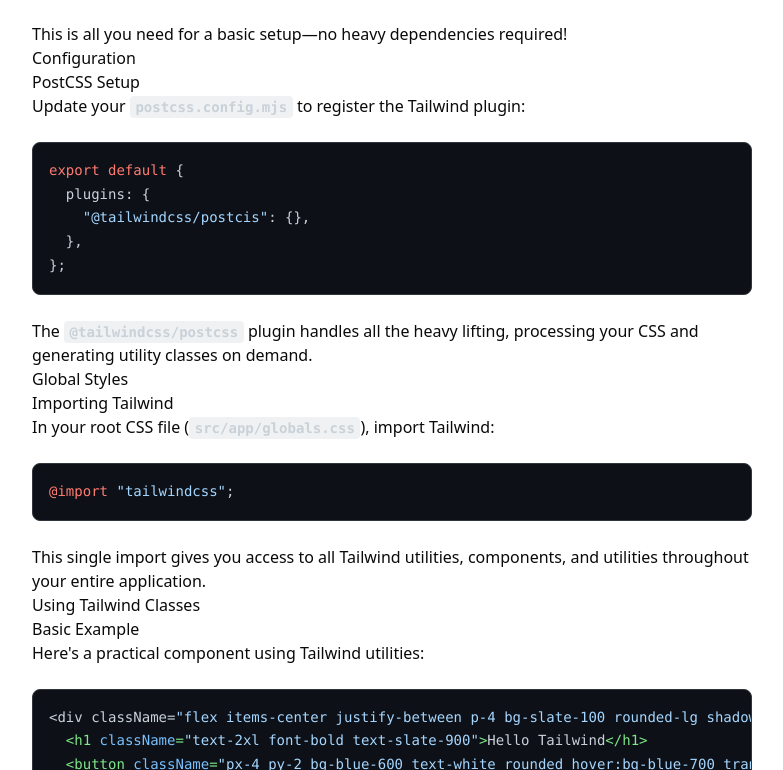
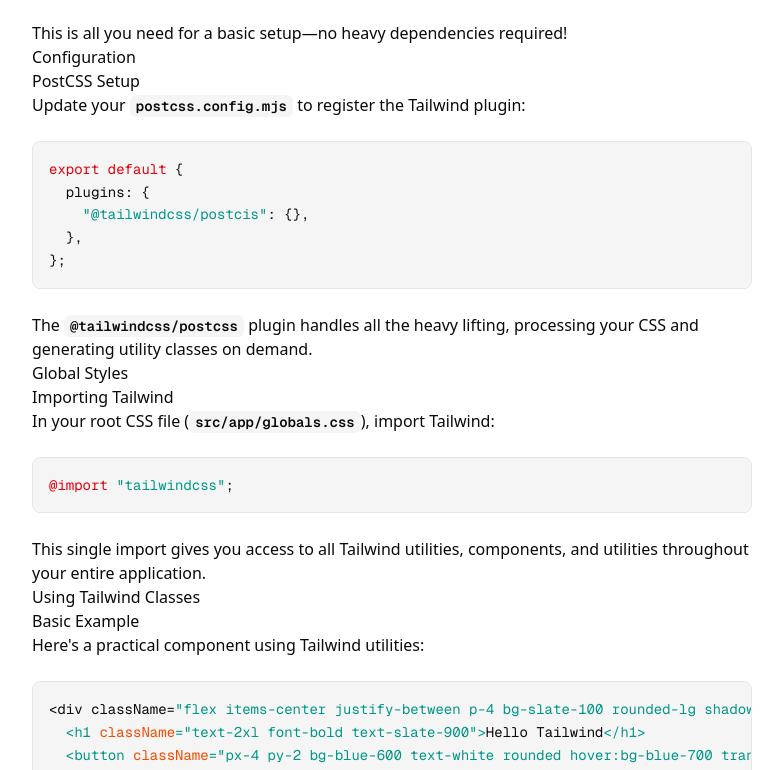
Before and after one commit to powerplayguy84/thestaticweb, a Next.js app: page /guides/tailwind-setup in a window 1280 px wide. Shown: the part 1170-1940 px from the top of the page, without its empty margins (248-1031 px from the left). Built offline with nearby package versions, Linux system fonts and the light colour scheme.

Commit message:
feat: implement ArticleImage component and update article page to use it

```diff
--- a/src/app/[category]/[slug]/page.tsx
+++ b/src/app/[category]/[slug]/page.tsx
@@ -7,9 +7,9 @@ import {
 import { formatDate } from "@/lib/date";
 import ArticleNavigation from "@/components/ArticleNavigation";
 import RelatedArticles from "@/components/RelatedArticles";
+import ArticleImage from "@/components/ArticleImage";
 import { notFound } from "next/navigation";
 import { Metadata } from "next";
-import Image from "next/image";
 
 interface ArticlePageProps {
   params: Promise<{
@@ -83,16 +83,7 @@ export default async function ArticlePage({ params }: ArticlePageProps) {
 
         {/* Featured Image */}
         {article.image && article.image.trim() !== "" && (
-          <div className="w-full h-64 sm:h-96 bg-muted overflow-hidden rounded-lg relative mb-8">
-            <Image
-              src={article.image}
-              alt={article.title}
-              fill
-              className="object-cover"
-              sizes="(max-width: 768px) 100vw, 768px"
-              priority
-            />
-          </div>
+          <ArticleImage src={article.image} alt={article.title} />
         )}
 
         {/* Tags */}
--- a/src/app/globals.css
+++ b/src/app/globals.css
@@ -155,25 +155,21 @@
   }
 }
 
-/* Syntax Highlighting - GitHub Dark Style */
+/* Syntax Highlighting with Shadcn Semantic Colors */
+@layer components {
   .hljs {
-  display: block;
-  overflow-x: auto;
-  padding: 1rem;
-  background: #0d1117;
-  color: #c9d1d9;
+    @apply block overflow-x-auto p-4 bg-muted text-foreground;
   }
 
   .hljs-comment,
   .hljs-quote {
-  color: #8b949e;
-  font-style: italic;
+    @apply text-muted-foreground italic;
   }
 
   .hljs-keyword,
   .hljs-selector-tag,
   .hljs-subst {
-  color: #ff7b72;
+    @apply text-destructive;
   }
 
   .hljs-number,
@@ -181,96 +177,100 @@
   .hljs-variable,
   .hljs-template-variable,
   .hljs-tag .hljs-attr {
-  color: #79c0ff;
+    @apply text-chart-1;
   }
 
   .hljs-string,
   .hljs-doctag {
-  color: #a5d6ff;
+    @apply text-chart-2;
   }
 
   .hljs-title,
   .hljs-section,
   .hljs-selector-id {
-  color: #d2a8ff;
-  font-weight: bold;
+    @apply text-chart-4 font-bold;
   }
 
   .hljs-type,
   .hljs-class .hljs-title {
-  color: #ffa657;
+    @apply text-chart-5;
   }
 
   .hljs-tag,
   .hljs-name,
   .hljs-attribute {
-  color: #7ee787;
-  font-weight: normal;
+    @apply text-chart-2 font-normal;
   }
 
   .hljs-regexp,
   .hljs-link {
-  color: #a5d6ff;
+    @apply text-primary;
   }
 
   .hljs-symbol,
   .hljs-bullet {
-  color: #79c0ff;
+    @apply text-chart-1;
   }
 
   .hljs-built_in,
   .hljs-builtin-name {
-  color: #ffa657;
+    @apply text-chart-5;
   }
 
   .hljs-meta {
-  color: #8b949e;
+    @apply text-muted-foreground;
   }
 
   .hljs-deletion {
-  background: #ffeef0;
-  color: #82071e;
+    @apply bg-destructive/10 text-destructive;
   }
 
   .hljs-addition {
-  background: #e6ffed;
-  color: #116329;
+    @apply bg-chart-2/10 text-chart-2;
   }
 
   .hljs-emphasis {
-  font-style: italic;
+    @apply italic;
   }
 
   .hljs-strong {
-  font-weight: bold;
+    @apply font-bold;
   }
 
   /* Code block container */
   pre {
-  background: #0d1117 !important;
-  border-radius: 0.5rem;
-  padding: 0 !important;
-  margin: 1.5rem 0;
-  border: 1px solid #30363d;
-  overflow: hidden;
+    @apply bg-muted border border-border rounded-md p-0 my-6 overflow-hidden;
   }
 
   pre code {
-  background: transparent !important;
-  padding: 1rem !important;
-  display: block;
-  overflow-x: auto;
-  color: #c9d1d9;
-  font-size: 0.875rem;
-  line-height: 1.7;
+    @apply block overflow-x-auto p-4 bg-transparent text-foreground text-sm leading-relaxed font-mono;
+  }
+
+  /* Thin scrollbar for code blocks */
+  pre code::-webkit-scrollbar {
+    @apply h-2;
+  }
+
+  pre code::-webkit-scrollbar-track {
+    @apply bg-transparent;
+  }
+
+  pre code::-webkit-scrollbar-thumb {
+    @apply bg-border rounded-full;
+  }
+
+  pre code::-webkit-scrollbar-thumb:hover {
+    @apply bg-muted-foreground/50;
+  }
+
+  /* Firefox thin scrollbar */
+  pre code {
+    scrollbar-width: thin;
+    scrollbar-color: hsl(var(--border)) transparent;
   }
 
   /* Inline code */
   code:not(pre code) {
-  background: rgba(175, 184, 193, 0.2);
-  color: #c9d1d9;
-  padding: 0.2em 0.4em;
-  border-radius: 0.25rem;
-  font-size: 0.875em;
-  font-weight: 600;
+    @apply bg-muted text-foreground px-1.5 py-0.5 rounded-sm text-sm font-semibold font-mono;
   }
+}
--- /dev/null
+++ b/src/components/ArticleImage.tsx
@@ -0,0 +1,31 @@
+"use client";
+
+import Image from "next/image";
+import { useState } from "react";
+
+interface ArticleImageProps {
+  src: string;
+  alt: string;
+}
+
+export default function ArticleImage({ src, alt }: ArticleImageProps) {
+  const [hasError, setHasError] = useState(false);
+
+  if (hasError) {
+    return null;
+  }
+
+  return (
+    <div className="w-full h-64 sm:h-96 bg-muted overflow-hidden rounded-lg relative mb-8">
+      <Image
+        src={src}
+        alt={alt}
+        fill
+        className="object-cover"
+        sizes="(max-width: 768px) 100vw, 768px"
+        priority
+        onError={() => setHasError(true)}
+      />
+    </div>
+  );
+}
```
Lines whose indentation alone changed are shown as unchanged.
